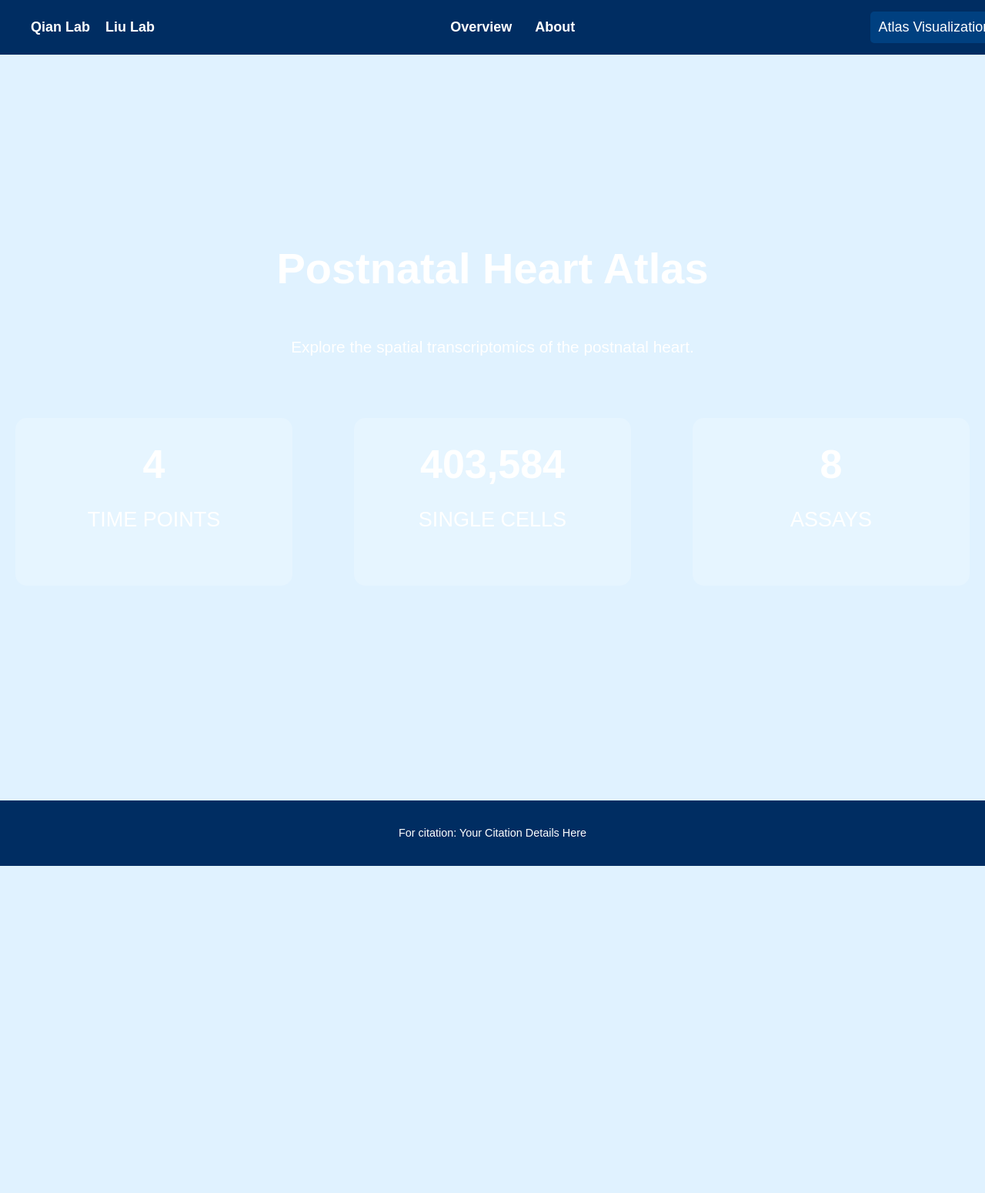
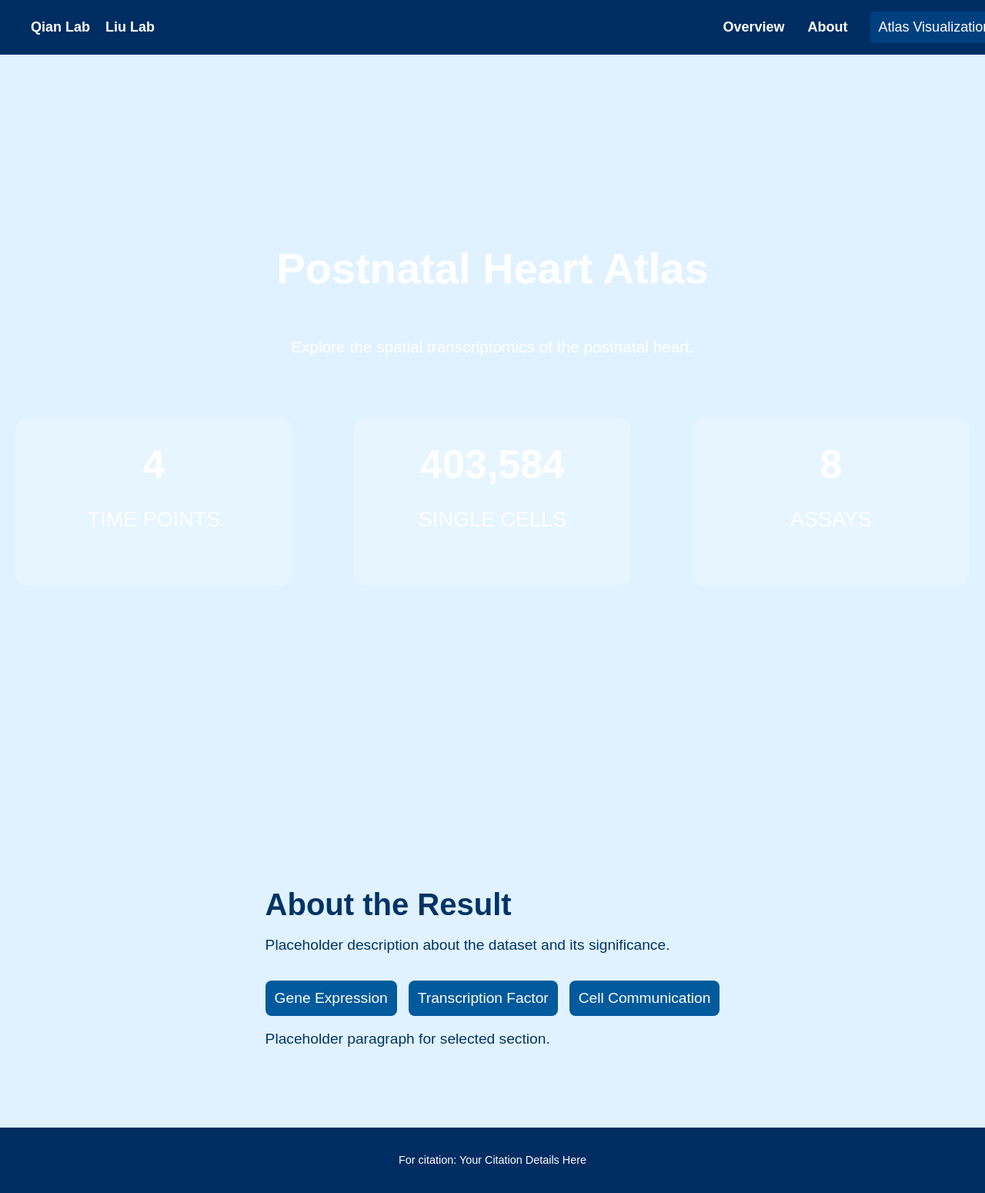
Before and after one commit to yrsong001/postnatal_heart_atlas, a plain HTML site: page index.html in a window 1280 px wide. Shown: the whole page at 77% size. Before the commit the page ends 1125 px from the top, so only its background shows below. Drawn offline with Linux system fonts and the light colour scheme.

```diff
--- a/index.html
+++ b/index.html
@@ -40,25 +40,25 @@
     .nav-left a:hover {
       color: #FFD700;
     }
-    .nav-center {
+    .nav-right {
       display: flex;
+      align-items: center;
       gap: 30px;
     }
-    .nav-center a {
+    .nav-right a {
       text-decoration: none;
       color: white;
       font-size: 18px;
       font-weight: bold;
       transition: color 0.3s;
     }
-    .nav-center a:hover {
+    .nav-right a:hover {
       color: #FFD700;
     }
 
     /* Dropdown Menu */
-    .nav-right {
+    .dropdown {
       position: relative;
-      display: inline-block;
     }
     .dropbtn {
       font-size: 18px;
@@ -88,7 +88,7 @@
     .dropdown-content a:hover {
       background-color: #f1f1f1;
     }
-    .nav-right:hover .dropdown-content {
+    .dropdown:hover .dropdown-content {
       display: block;
     }
 
@@ -211,17 +211,17 @@
       <a href="https://uncliqian.web.unc.edu/">Qian Lab</a>
       <a href="https://www.jliulab.com/">Liu Lab</a>
     </div>
-    <div class="nav-center">
+    <div class="nav-right">
       <a href="#overview">Overview</a>
       <a href="#about">About</a>
-    </div>
-    <div class="nav-right">
+      <div class="dropdown">
         <button class="dropbtn">Atlas Visualization ▼</button>
         <div class="dropdown-content">
           <a href="#">P0 Visualization</a>
           <a href="#">P7 Visualization</a>
           <a href="#">P14 Visualization</a>
           <a href="#">P21 Visualization</a>
+        </div>
       </div>
     </div>
   </div>
@@ -246,6 +246,22 @@
     </div>
   </div>
 
+  <!-- About Section -->
+  <div class="about-section" id="about">
+    <div class="about-content">
+      <div class="about-text">
+        <h2>About the Result</h2>
+        <p>Placeholder description about the dataset and its significance.</p>
+        <div class="tab-container">
+          <div class="tab">Gene Expression</div>
+          <div class="tab">Transcription Factor</div>
+          <div class="tab">Cell Communication</div>
+        </div>
+        <p>Placeholder paragraph for selected section.</p>
+      </div>
+    </div>
+  </div>
+
   <!-- Footer -->
   <div class="footer">
     <p>For citation: Your Citation Details Here</p>
```
Lines whose indentation alone changed are shown as unchanged.
